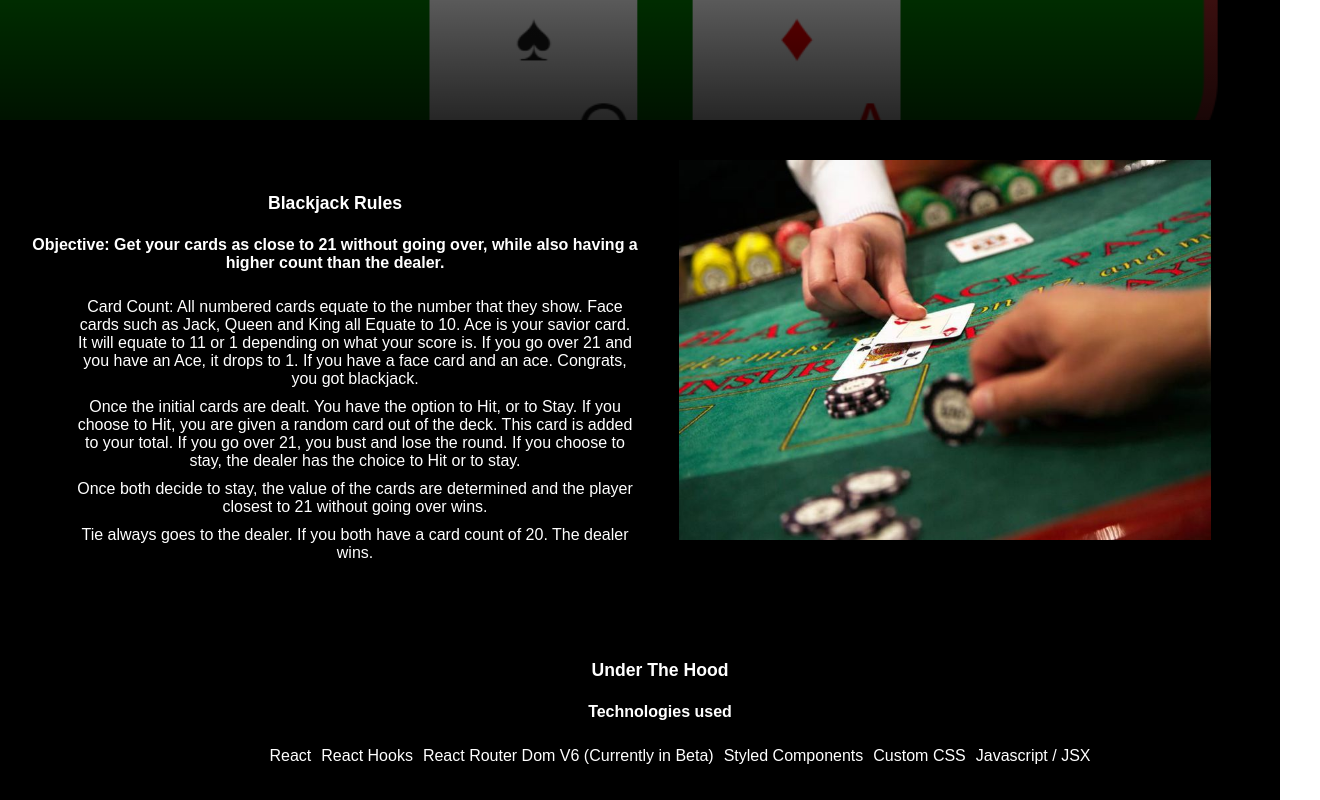
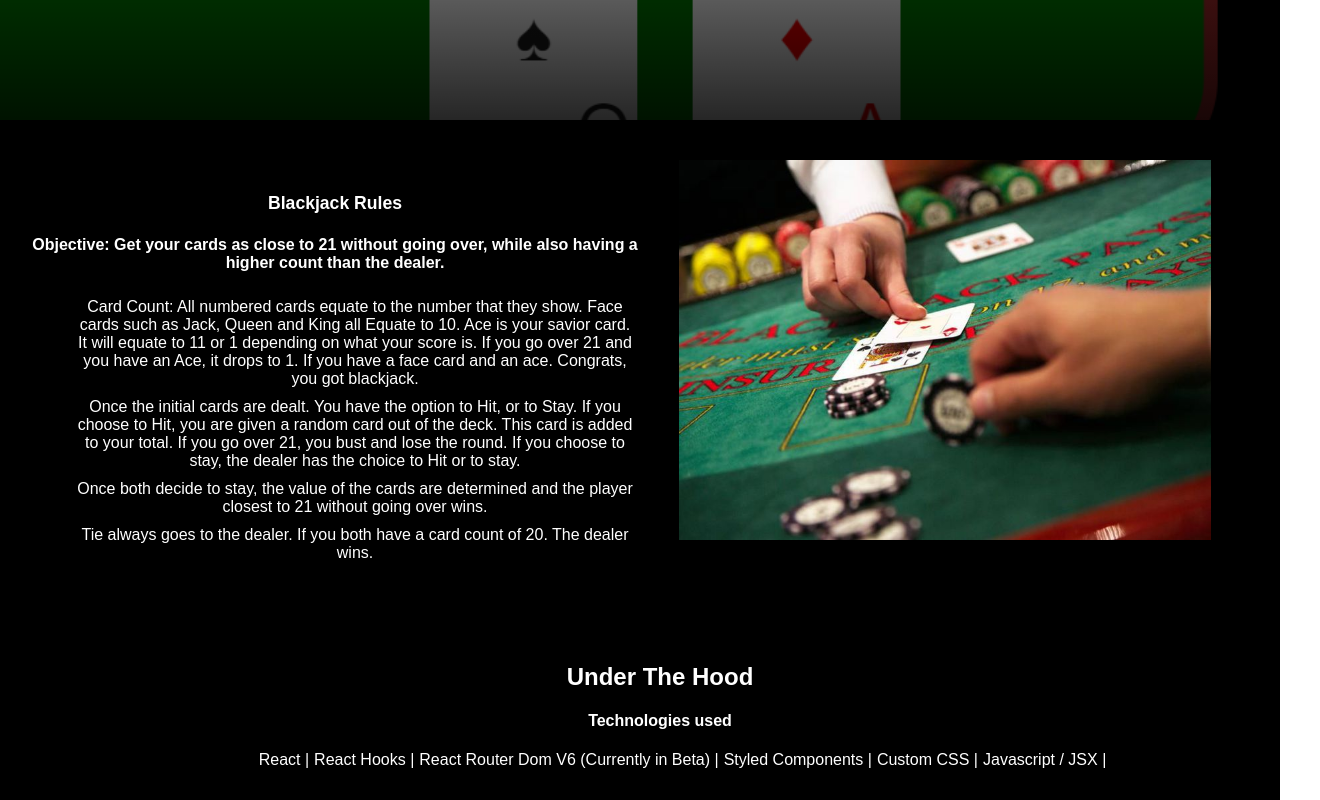
Before and after one commit to austdobe/blackJack, a React (Create React App) app: page / in a window 1280 px wide. Shown: the part 600-1400 px from the top of the page, 1320 px wide, since content can reach past the window. Built offline with nearby package versions, Linux system fonts and the light colour scheme.

Commit message:
adding final touches to landing page

```diff
--- a/src/pages/Landing.styles.js
+++ b/src/pages/Landing.styles.js
@@ -5,6 +5,7 @@ export const Wrapper = styled.div `
     margin: 0 auto;
     background: rgb(0, 0, 0);
     background-size: 100%;
+    overflow: hidden;
 
     h1 {
         @media screen and (max-width: 768px){
@@ -41,14 +42,28 @@ export const Content = styled.div `
         @media screen and (max-width: 768px){
             width: 100%
         }
+        ul{
+            justify-items: center;
+            justify-content: center;
+            align-items: center;
+            align-content: center;
+
+        }
 
         li{
-            margin: 0 20px;
-            padding: 10px 20px;
+
             list-style: none;
             display: inline-flex;
             border-radius: 10px;
             cursor: pointer;
+            @media screen and (max-width: 768px){
+
+                padding: 0 10px;
+
+            }
+            @media screen and (min-width: 800px){
+                margin: 0 20px;
+            }
         }
         li:hover{
             background-color: var(--darkGrey);
@@ -64,6 +79,13 @@ export const Content = styled.div `
     .rules{
         width: 100%;
         text-align: center;
+        ul{
+            justify-items: center;
+            justify-content: center;
+            align-items: center;
+            align-content: center;
+
+        }
         li{
             padding: 5px;
             list-style: armenian;
@@ -92,15 +114,17 @@ export const Content = styled.div `
         width: 100%;
         margin: 20px;
         text-align: center;
+
         li{
-            padding: 5px;
+            padding-left: 5px;
             list-style: none;
             display: inline-flex;
         }
 
 
         @media screen and (max-width: 768px){
-            width: 100%
+            margin: 0;
+            line-height: 20px;
         }
     }
 
--- a/src/pages/LandingPage.js
+++ b/src/pages/LandingPage.js
@@ -40,26 +40,26 @@ const LandingPage = ()=>(
 
             </Section>
             <Section className="underHood" id='aboutBuild'>
-                <h3>Under The Hood</h3>
+                <h2>Under The Hood</h2>
                 <h4>Technologies used</h4>
                 <ul>
                     <li>
-                        React
+                        React |
                     </li>
                     <li>
-                        React Hooks
+                        React Hooks |
                     </li>
                     <li>
-                        React Router Dom V6 (Currently in Beta)
+                        React Router Dom V6 (Currently in Beta) |
                     </li>
                     <li>
-                        Styled Components
+                        Styled Components |
                     </li>
                     <li>
-                        Custom CSS
+                        Custom CSS |
                     </li>
                     <li>
-                        Javascript / JSX
+                        Javascript / JSX |
                     </li>
                 </ul>
 
```
